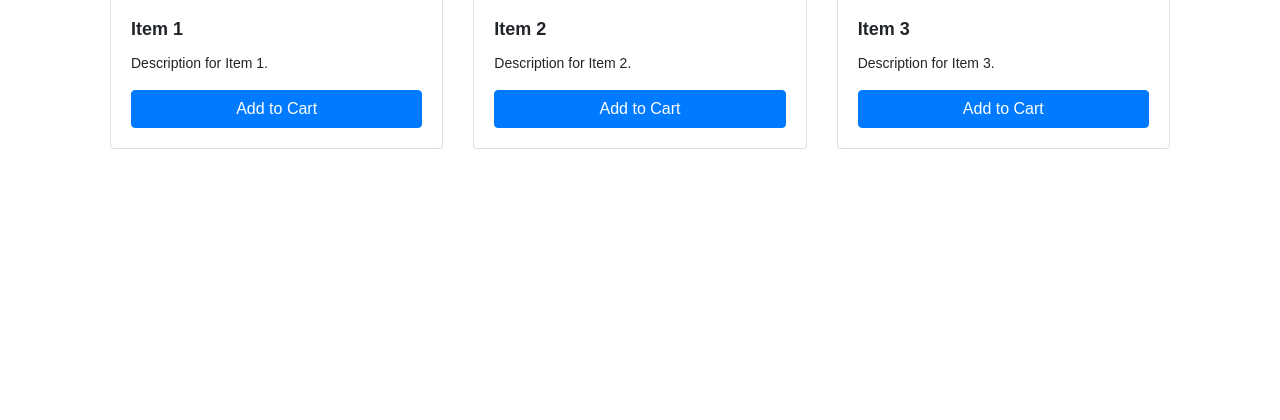
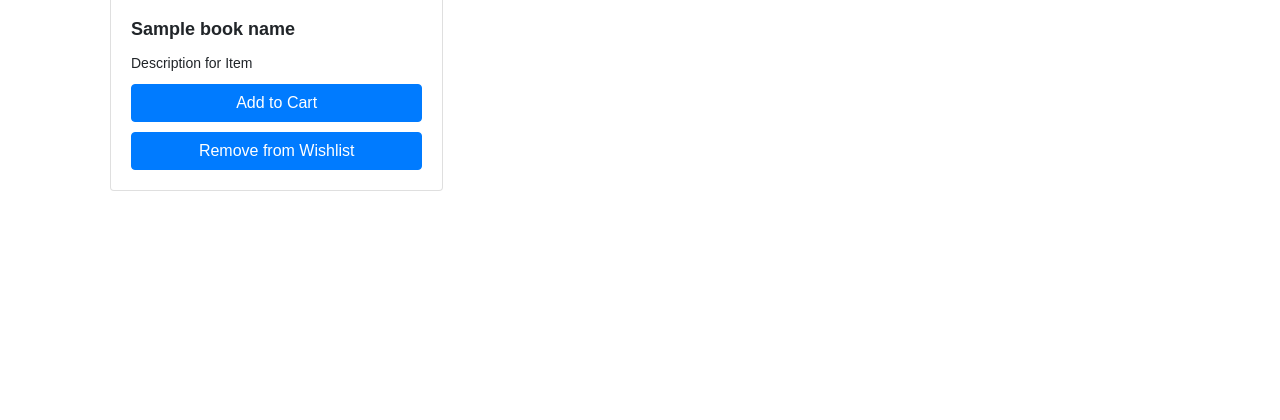
Before and after one commit to Unnam29/BOOKQUEST, a Flask app: template templates/wishlist_page.html in a window 1280 px wide. Shown: the part 362-782 px from the top of the page. Run offline with Flask 3, Linux system fonts and the light colour scheme; the template is opened without the code that fills it: most values are stand-ins (such as "Sample title", 1, 10 or a date in 2020); some libraries are stand-ins or nearby versions.

Commit message:
integrating wishlist page backend with frontend

```diff
--- a/templates/wishlist_page.html
+++ b/templates/wishlist_page.html
@@ -41,6 +41,15 @@ header {
     margin-top: 10px;
 }
 
+a {
+	text-decoration: none;
+	color: inherit;
+  }
+
+  a:hover {
+	text-decoration: none;
+	color: inherit;
+  }
 </style>
 </head>
 <body>
@@ -52,36 +61,23 @@ header {
     <!-- Wishlist Items -->
     <section id="wishlist" class="container mt-5">
         <div class="row">
-            <div class="col-md-4">
-                <div class="card mb-4">
-                    <img src="image1.jpg" class="card-img-top" alt="Item 1">
-                    <div class="card-body">
-                        <h5 class="card-title">Item 1</h5>
-                        <p class="card-text">Description for Item 1.</p>
-                        <button class="btn btn-primary btn-block">Add to Cart</button>
+            {% for i in range(wishlist_products|length) %}
+            <a href="{{url_for('individualproduct_page', coverId=wishlist_products[i].cover_id)}}">
+                <div class="col-md-4">
+                    <div class="card mb-4">
+                        <img src="../static/covers/{{wishlist_products[i].cover_id}}.jpg" class="card-img-top" alt="Item 1">
+                        <div class="card-body">
+                            <h5 class="card-title">{{book_names[i]}}</h5>
+                            <p class="card-text">Description for Item </p>
+                            <a href="{{url_for('add_to_cart', book_id=book_ids[i])}}"><button class="btn btn-primary btn-block">Add to Cart</button></a>
+                            <a href="{{url_for('remove_from_wishlist', cover_id=wishlist_products[i].cover_id, page='wishlist page')}}"><button class="btn btn-primary btn-block">Remove from Wishlist</button></a>
+                        </div>
                     </div>
                 </div>
-            </div>
-            <div class="col-md-4">
-                <div class="card mb-4">
-                    <img src="image2.jpg" class="card-img-top" alt="Item 2">
-                    <div class="card-body">
-                        <h5 class="card-title">Item 2</h5>
-                        <p class="card-text">Description for Item 2.</p>
-                        <button class="btn btn-primary btn-block">Add to Cart</button>
-                    </div>
-                </div>
-            </div>
-            <div class="col-md-4">
-                <div class="card mb-4">
-                    <img src="image3.jpg" class="card-img-top" alt="Item 3">
-                    <div class="card-body">
-                        <h5 class="card-title">Item 3</h5>
-                        <p class="card-text">Description for Item 3.</p>
-                        <button class="btn btn-primary btn-block">Add to Cart</button>
-                    </div>
-                </div>
-            </div>
+            </a>
+
+            {% endfor %}
+
         </div>
     </section>
 
```
Also changed, not shown: instance/project.db.
